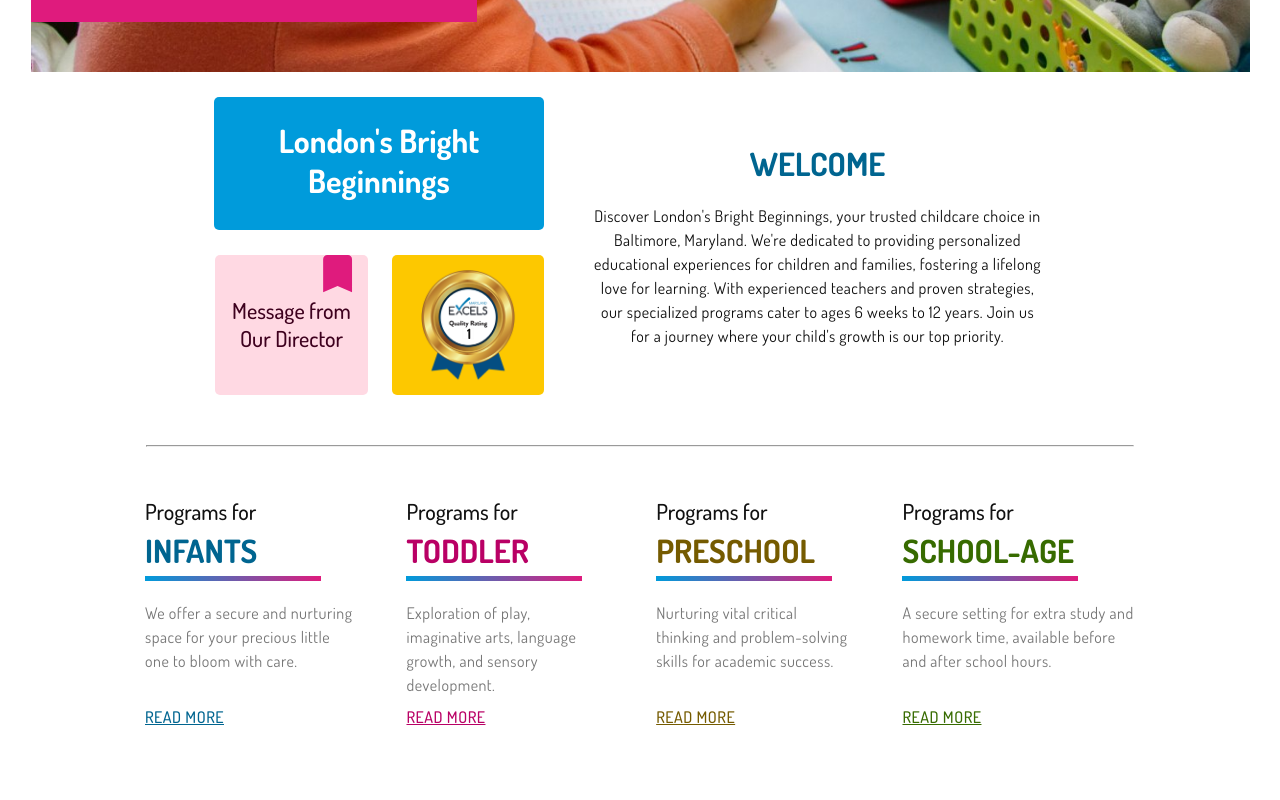
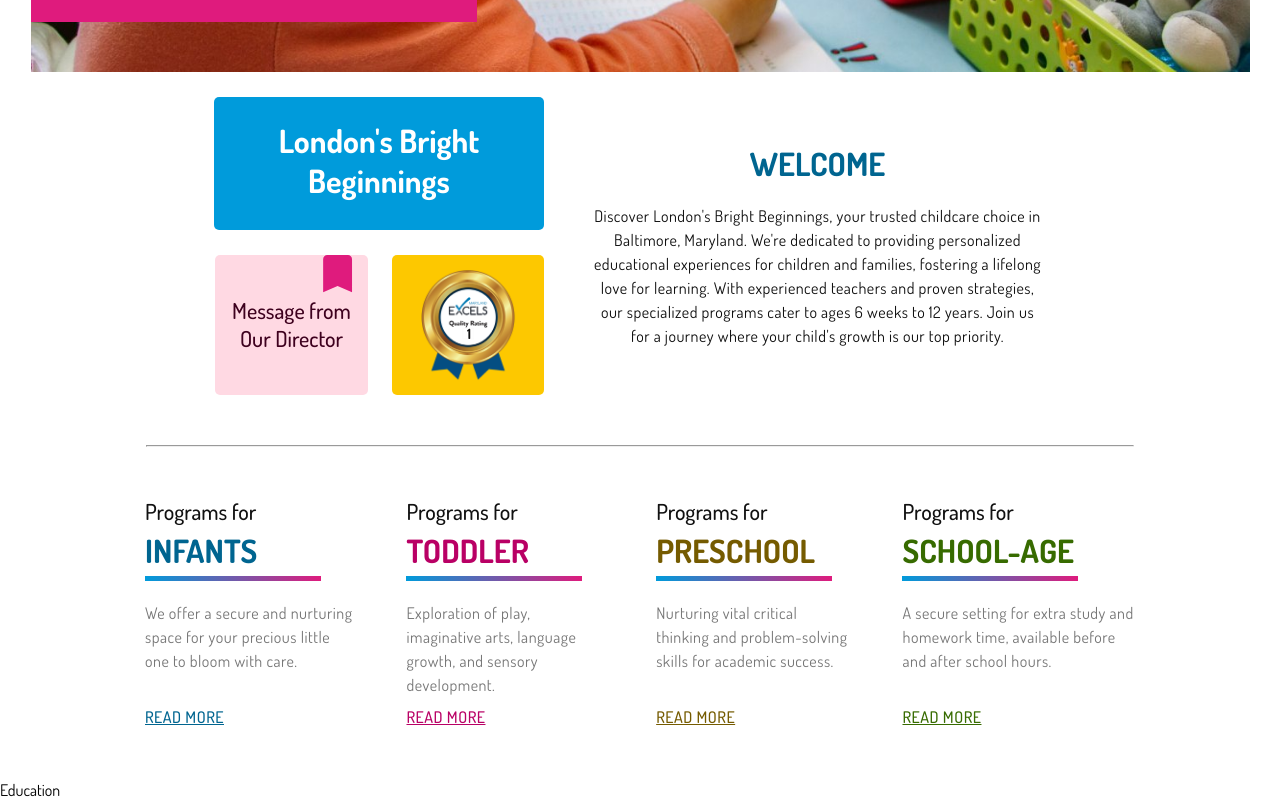
Before and after one commit to adinduokoro/London-s-Bright-Beginnings, a React (Create React App) app: page / in a window 1280 px wide. Shown: the part 604-1404 px from the top of the page. Built offline with nearby package versions, Linux system fonts and the light colour scheme.

Commit message:
Education
The education section is created.

```diff
--- /dev/null
+++ b/src/components/education/Education.jsx
@@ -0,0 +1,9 @@
+import React from 'react'
+
+const Education = () => {
+  return (
+    <div>Education</div>
+  )
+}
+
+export default Education
--- a/src/pages/Home.jsx
+++ b/src/pages/Home.jsx
@@ -3,6 +3,7 @@ import Hero from "../components/hero/Hero";
 import "../styles/home.css";
 import Welcome from "../components/welcome/Welcome";
 import Programs from "../components/programs/Programs";
+import Education from "../components/education/Education";
 
 const Home = () => {
   return (
@@ -10,7 +11,7 @@ const Home = () => {
       <Hero />
       <Welcome />
       <Programs />
-      {/* Cards */}
+      <Education />
       {/* Offer */}
       {/* Testimonials */}
       {/* Google Maps */}
--- a/src/styles/home.css
+++ b/src/styles/home.css
@@ -278,3 +278,5 @@
   letter-spacing: 0.03125rem;
   text-decoration-line: underline;
 }
+
+/* EDUCATION */
```
